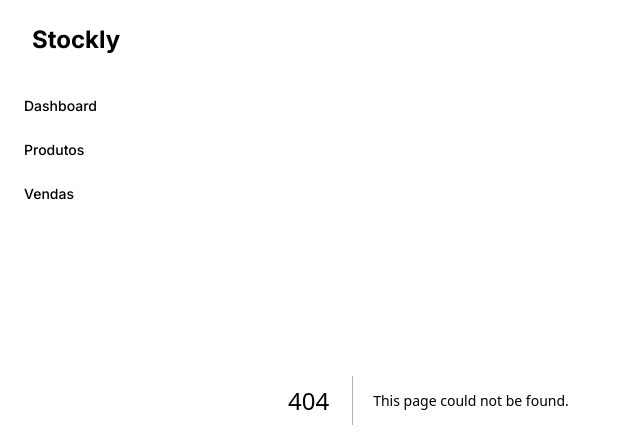
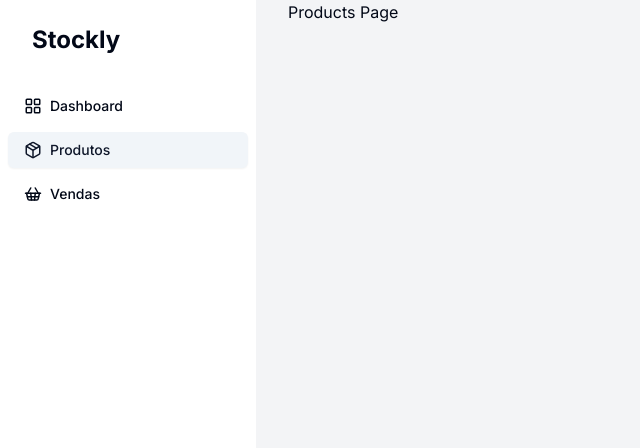
Before and after one commit to valterbfreitasjr/nextjs_stock, a Next.js app: page /products in a window 1280 px wide. Before the commit this address had no page. Shown: the top 448 px of the page, without its empty margins (0-640 px from the left). Built offline with nearby package versions, Linux system fonts and the light colour scheme.

Commit message:
feat: validation on pathname

```diff
--- a/app/_components/sidebar.tsx
+++ b/app/_components/sidebar.tsx
@@ -1,6 +1,12 @@
+"use client";
+
+import Link from "next/link";
 import { Button } from "./ui/button";
+import { LayoutGrid, Package, ShoppingBasketIcon } from "lucide-react";
+import { usePathname } from "next/navigation";
 
 const Sidebar = () => {
+  const pathname = usePathname();
   return (
     <div className="w-64 bg-white">
       {/* Image */}
@@ -9,14 +15,32 @@ const Sidebar = () => {
       </div>
       {/* Botões */}
       <div className="flex flex-col gap-2 p-2">
-        <Button variant="ghost" className="justify-start">
-          Dashboard
+        <Button
+          variant={pathname === "/" ? "secondary" : "ghost"}
+          className="justify-start gap-2"
+          asChild
+        >
+          <Link href="/">
+            <LayoutGrid size={18} /> Dashboard
+          </Link>
         </Button>
-        <Button variant="ghost" className="justify-start">
-          Produtos
+        <Button
+          variant={pathname === "/products" ? "secondary" : "ghost"}
+          className="justify-start gap-2"
+          asChild
+        >
+          <Link href="/products">
+            <Package size={18} /> Produtos
+          </Link>
         </Button>
-        <Button variant="ghost" className="justify-start">
-          Vendas
+        <Button
+          variant={pathname === "/sales" ? "secondary" : "ghost"}
+          className="justify-start gap-2"
+          asChild
+        >
+          <Link href="/sales">
+            <ShoppingBasketIcon size={18} /> Vendas
+          </Link>
         </Button>
       </div>
     </div>
--- /dev/null
+++ b/app/products/page.tsx
@@ -0,0 +1,5 @@
+const ProductsPage = () => {
+  return <h1>Products Page</h1>;
+};
+
+export default ProductsPage;
--- /dev/null
+++ b/app/sales/page.tsx
@@ -0,0 +1,5 @@
+const SalesPage = () => {
+  return <h1>Sales Page!</h1>;
+};
+
+export default SalesPage;
```
